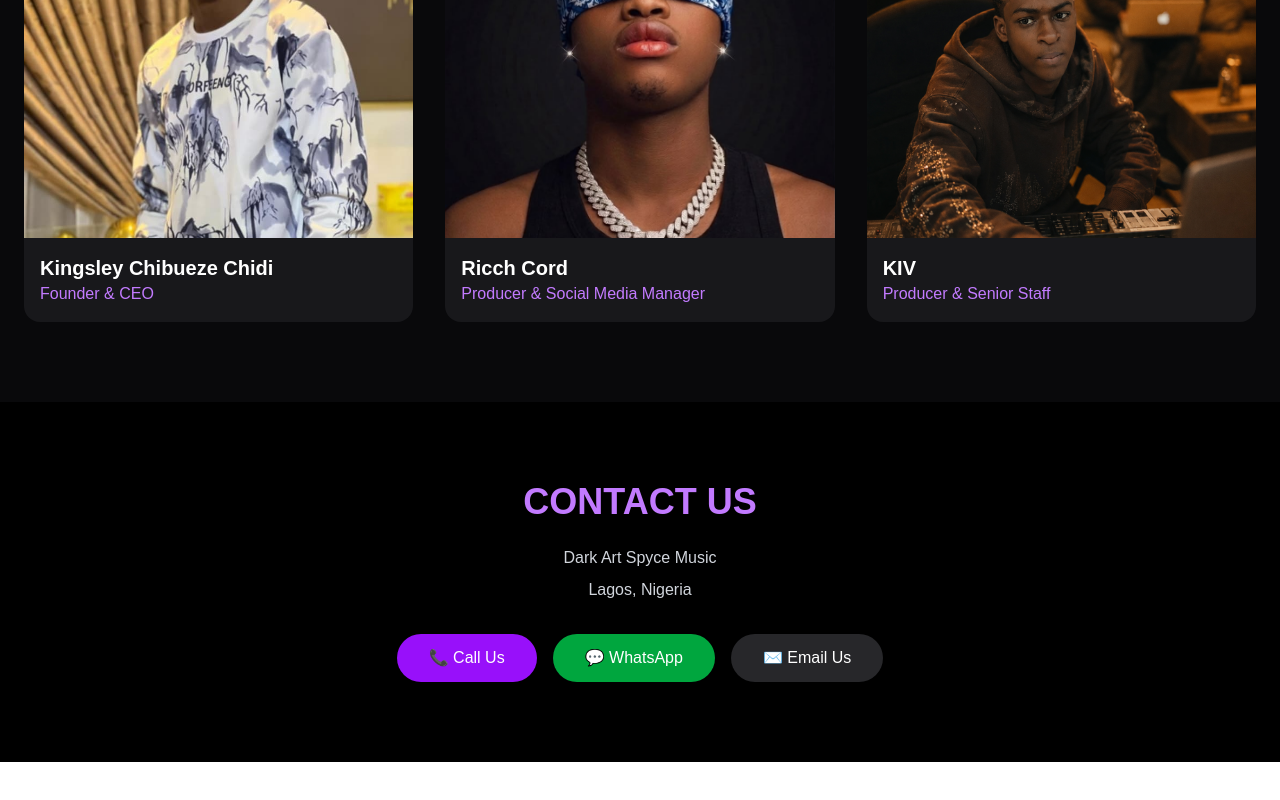
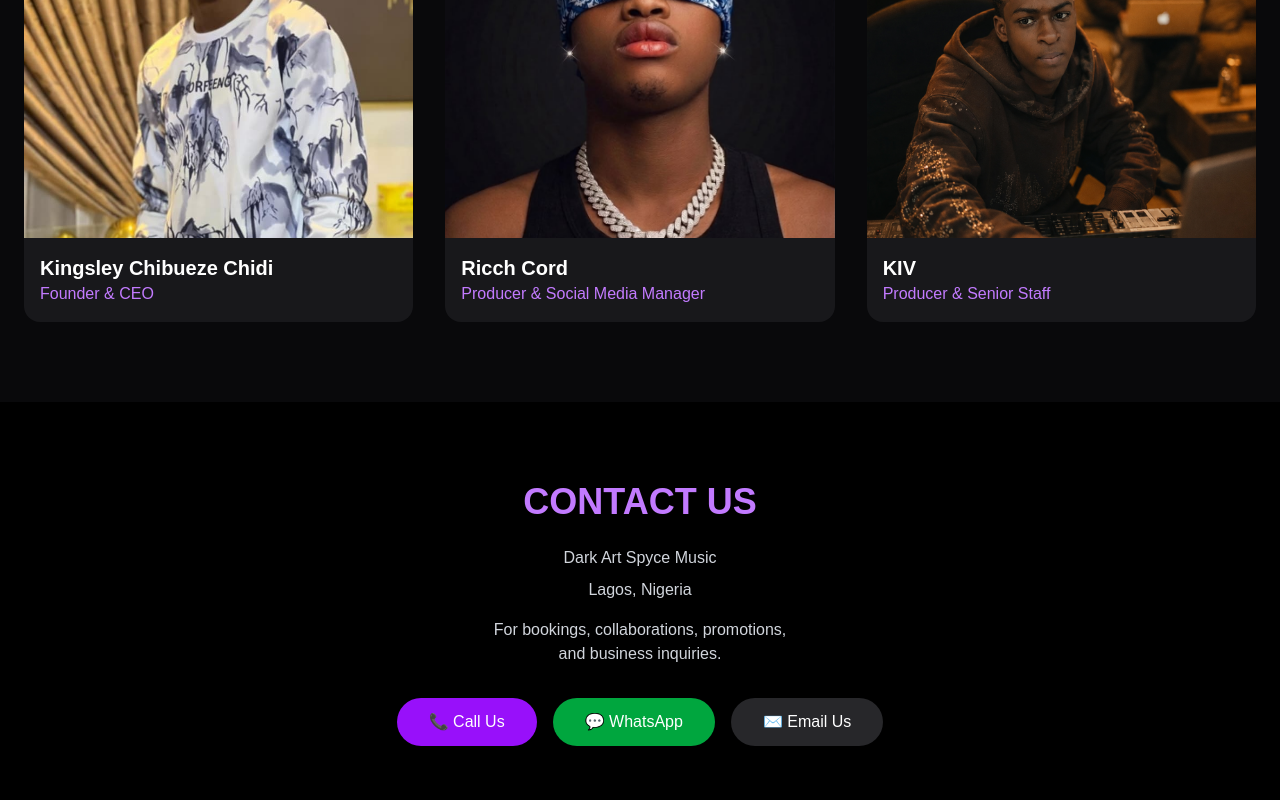
Before and after one commit to darkartspyce/darkartspyce-website, a Next.js app: page / in a window 1280 px wide. Shown: the part 2405-3205 px from the top of the page. Before the commit the page ends 3167 px from the top, so only its background shows below. Built offline with nearby package versions, Linux system fonts and the light colour scheme.

Commit message:
Fixed contact section

```diff
--- a/app/page.tsx
+++ b/app/page.tsx
@@ -194,6 +194,11 @@ export default function Home() {
         <p className="text-gray-300 mt-2">
           Lagos, Nigeria
         </p>
+        <p className="text-gray-300 mt-4 text-center">
+  For bookings, collaborations, promotions,
+  <br />
+  and business inquiries.
+        </p>
 
         <div className="mt-8 flex flex-col md:flex-row gap-4 justify-center">
   <a
```
